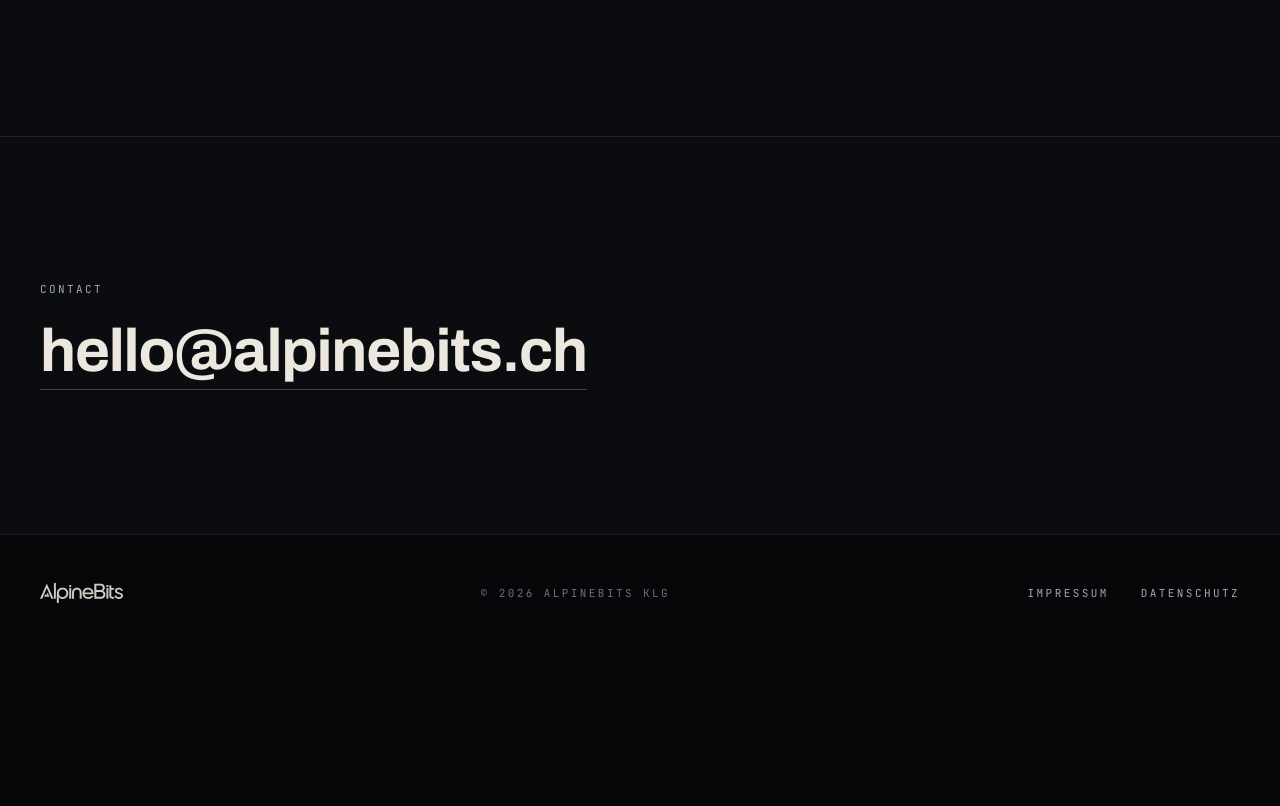
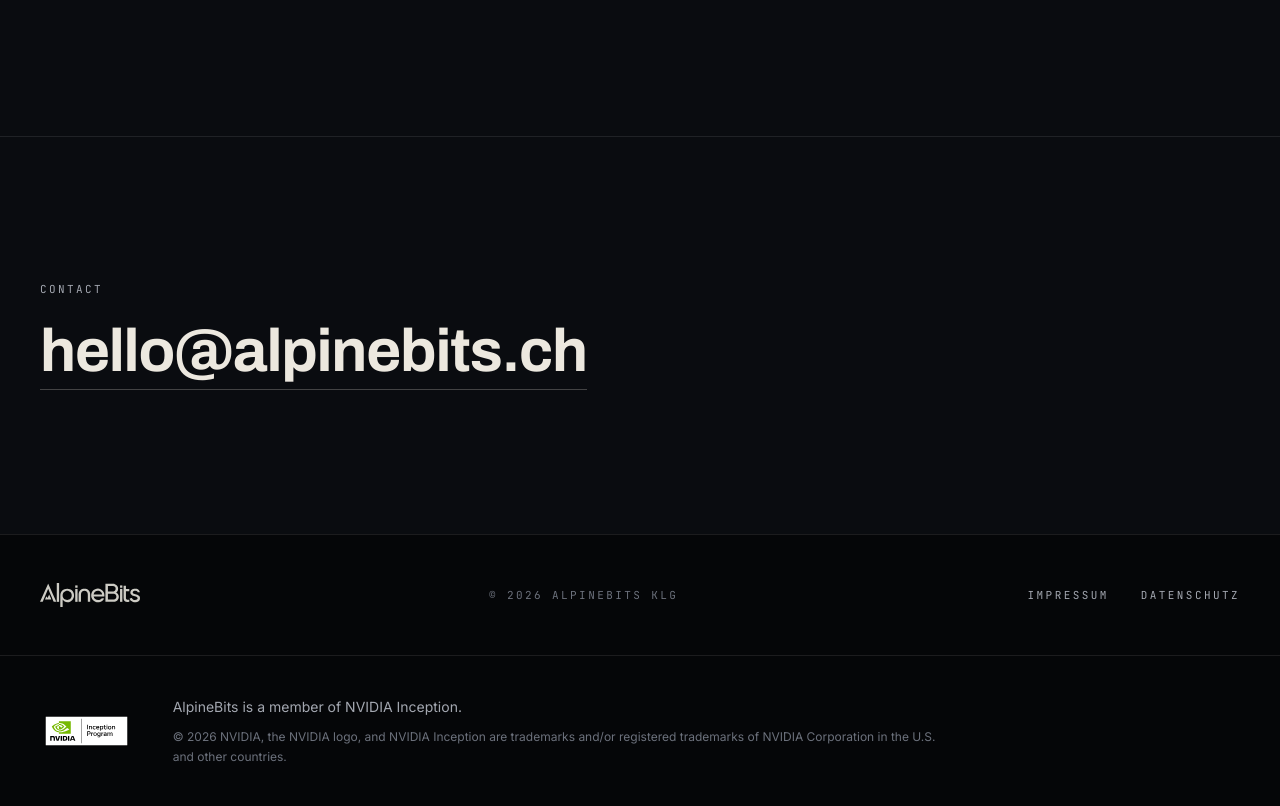
Before and after one commit to AlpineBits-ch/alpinebits-homepage, a website built with Vite: page index.html in a window 1280 px wide. Shown: the part 1870-2676 px from the top of the page. Before the commit the page ends 2521 px from the top, so only its background shows below. Built offline with nearby package versions, Linux system fonts and the light colour scheme.

Commit message:
Add the NVIDIA Inception member badge to the footer

```diff
--- a/index.html
+++ b/index.html
@@ -120,12 +120,19 @@
 
 <footer class="border-t border-line bg-void">
   <div class="mx-auto flex max-w-[90rem] flex-col gap-8 px-5 py-12 md:flex-row md:items-center md:justify-between md:px-10">
-    <img class="h-5 w-auto self-start opacity-80 md:self-auto" src="/logo.svg" alt="AlpineBits" width="98" height="24" loading="lazy">
+    <img class="h-6 w-auto self-start opacity-80 md:self-auto" src="/logo.svg" alt="AlpineBits" width="98" height="24" loading="lazy">
     <p class="eyebrow !text-dim">&copy; 2026 AlpineBits KLG</p>
     <nav aria-label="Legal" class="flex gap-8">
       <a href="/impressum.html" class="eyebrow transition-colors hover:text-bone">Impressum</a>
       <a href="/datenschutz.html" class="eyebrow transition-colors hover:text-bone">Datenschutz</a>
     </nav>
+  </div>
+  <div class="mx-auto flex max-w-[90rem] flex-col gap-6 border-t border-line px-5 py-10 md:flex-row md:items-center md:gap-10 md:px-10">
+    <img class="h-10 w-auto self-start md:self-auto" src="/images/nvidia-inception-program-badge.svg" alt="NVIDIA Inception Program member" width="93" height="40" loading="lazy">
+    <div class="max-w-3xl">
+      <p class="text-sm leading-relaxed text-mist">AlpineBits is a member of NVIDIA Inception.</p>
+      <p class="mt-2 text-xs leading-relaxed text-dim">&copy; 2026 NVIDIA, the NVIDIA logo, and NVIDIA Inception are trademarks and/or registered trademarks of NVIDIA Corporation in the U.S. and other countries.</p>
+    </div>
   </div>
 </footer>
 
```
Also changed, not shown: public/images/nvidia-inception-program-badge.svg (added).
